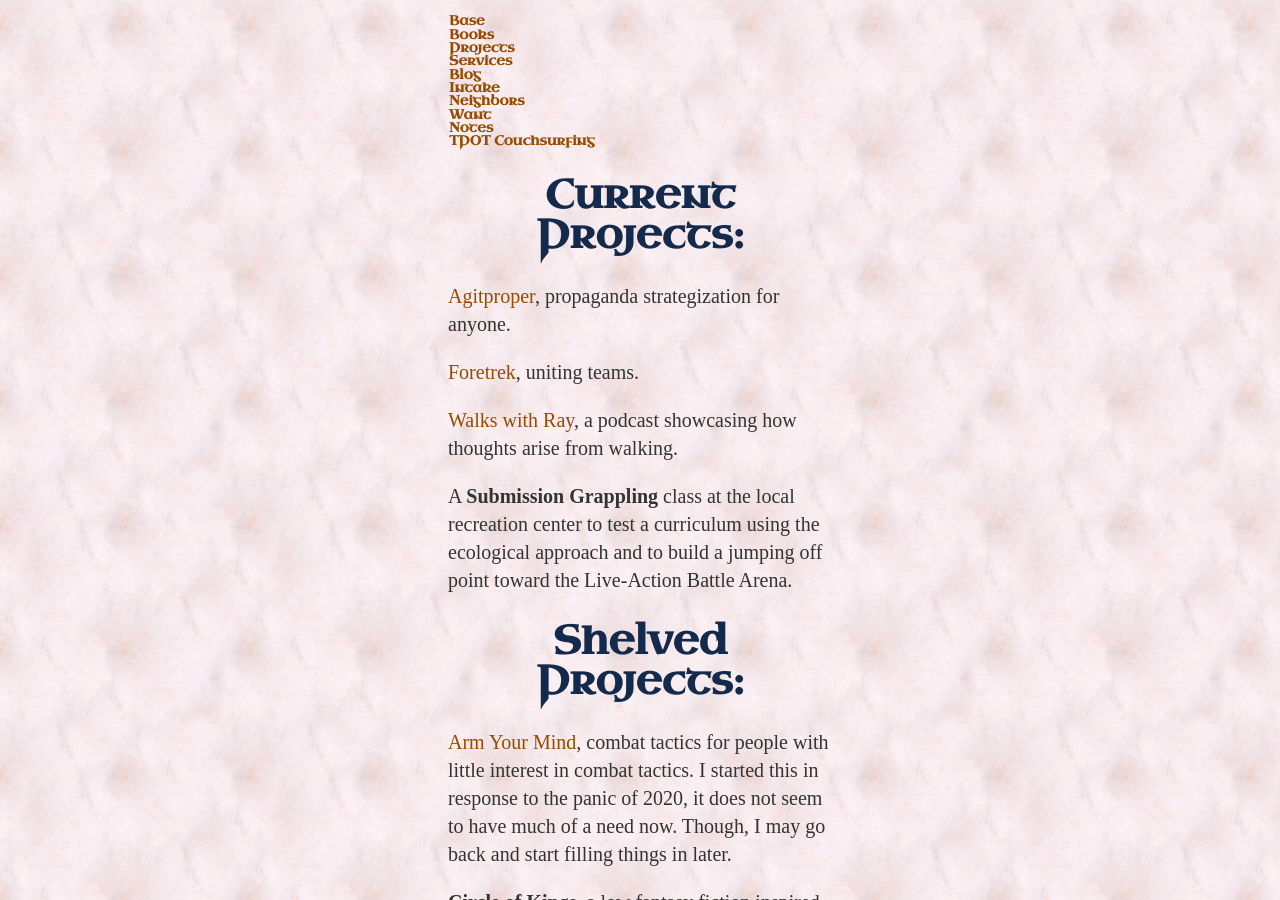
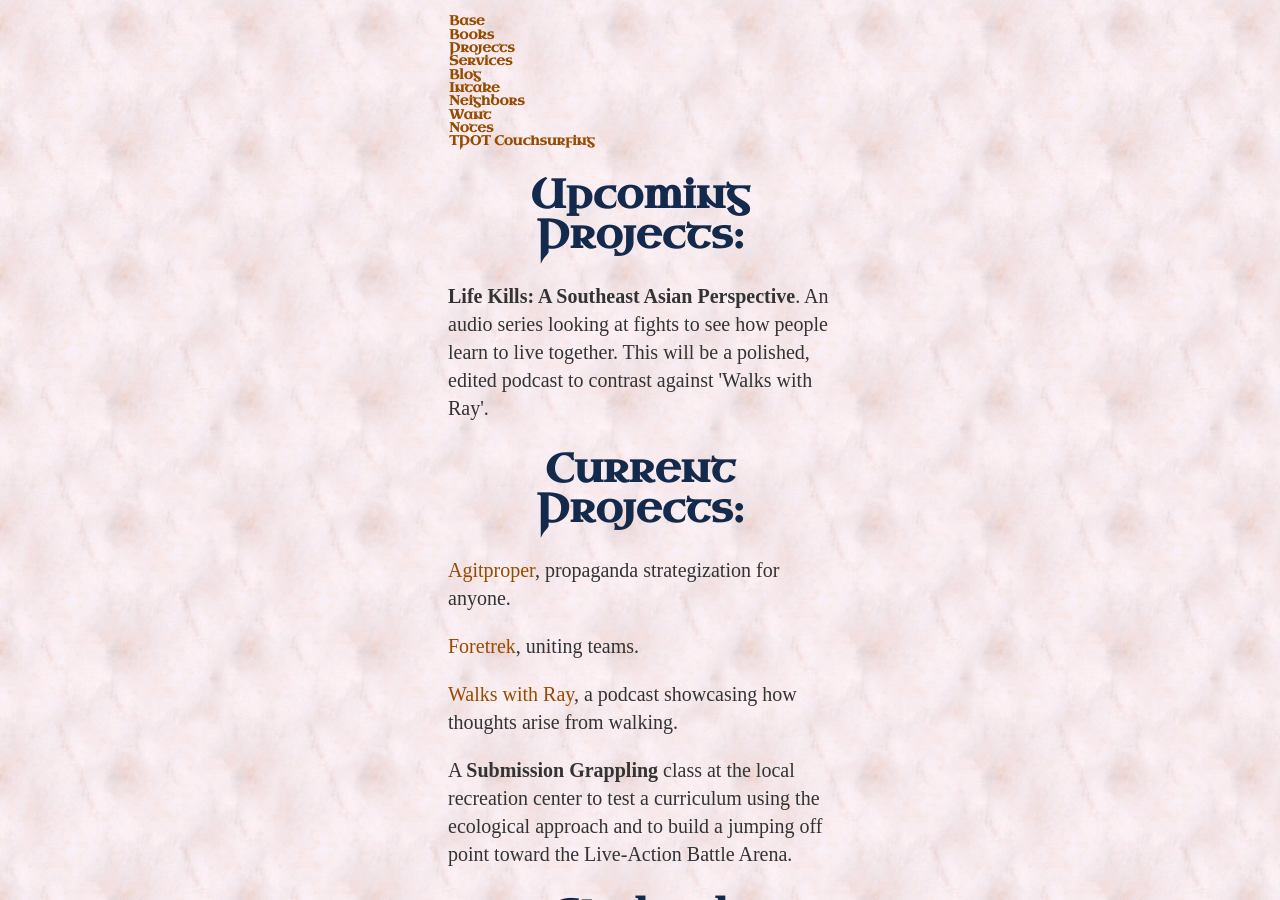
Before and after one commit to ray-dorai/ray-dorai.github.io, a Jekyll site: the page built from projects.html, in a window 1280 px wide and 900 px high. Built offline with Jekyll 4.4.1, drawn with Linux system fonts in a browser that asks for light colours; some web fonts are replaced; some of the changed text lies outside the part shown.

Commit message:
Update projects.html

```diff
--- a/projects.html
+++ b/projects.html
@@ -2,6 +2,9 @@
 layout: default
 title: Projects
 ---
+
+<h1>Upcoming Projects:</h1>
+	       <p><b>Life Kills: A Southeast Asian Perspective</b>. An audio series looking at fights to see how people learn to live together. This will be a polished, edited podcast to contrast against 'Walks with Ray'.
 
 <h1>Current Projects:</h1>
 	        <p><a href="https://www.agitproper.org/">Agitproper</a>, propaganda strategization for anyone.</p>
```
Also changed, not shown: other parts of projects.html (+0 -3 lines).
